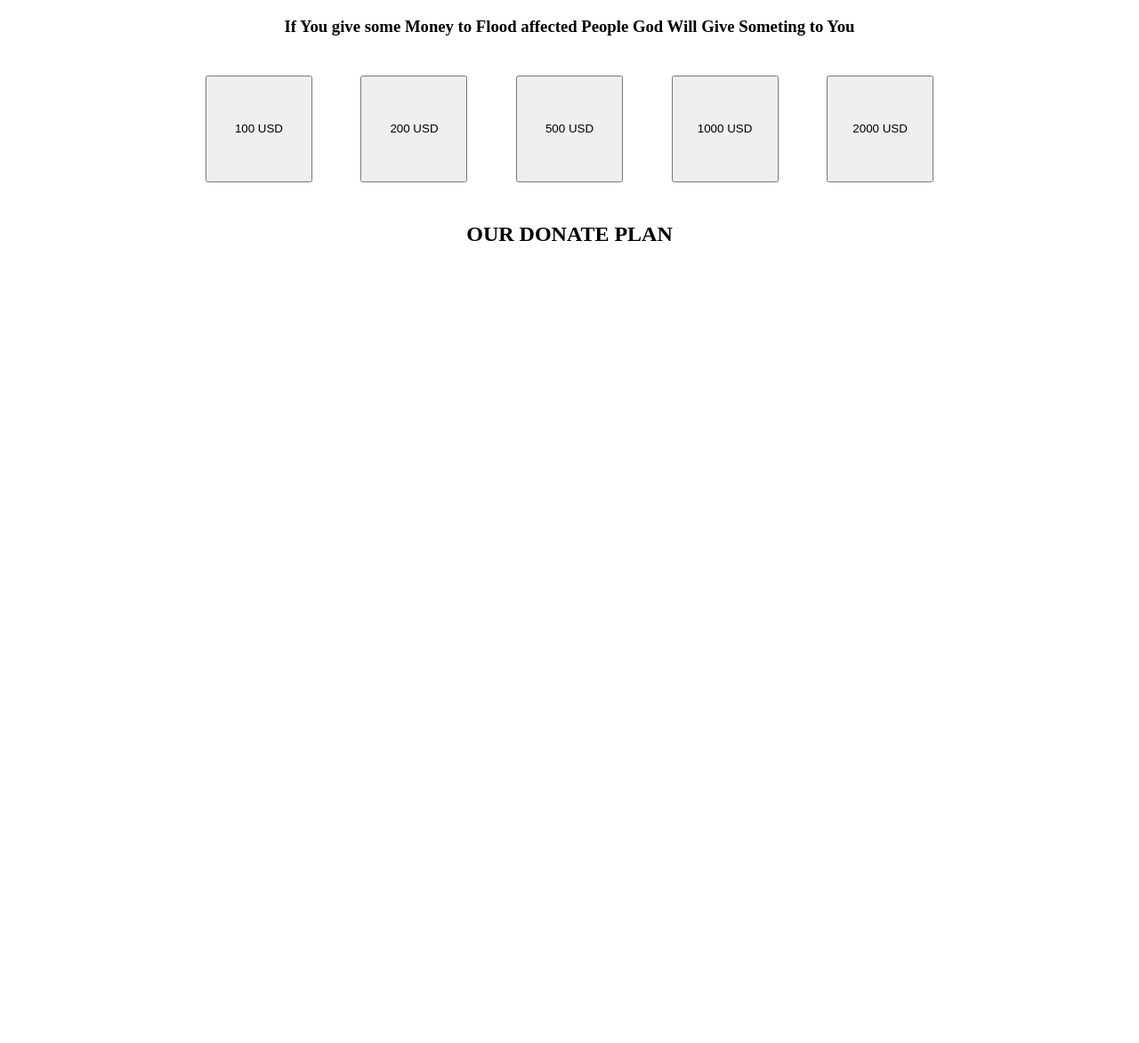
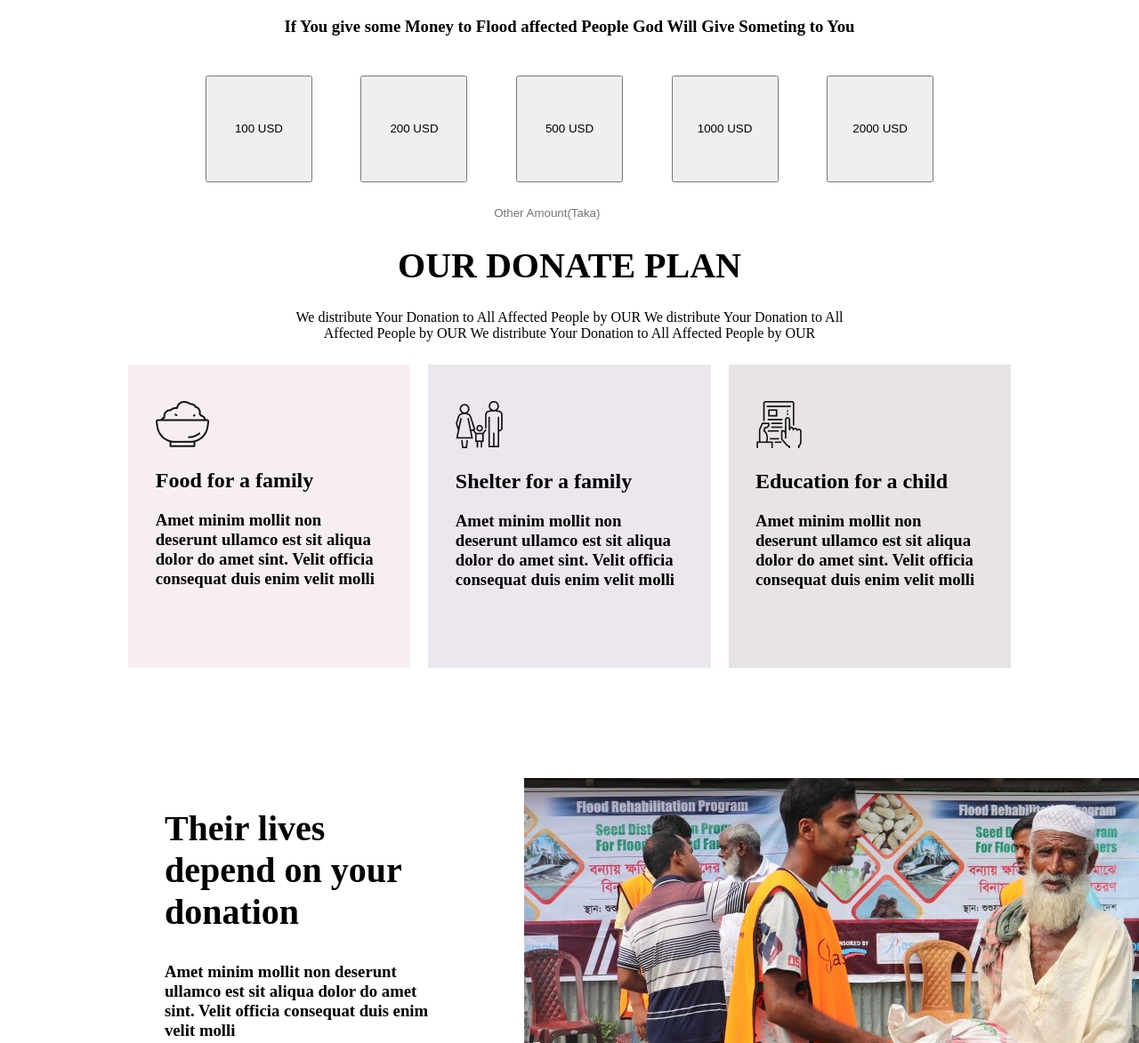
Before and after one commit to tarikulsk/for-humanity, a plain HTML site: page index.html in a window 1280 px wide. Shown: the part 872-2045 px from the top of the page at 89% size. Before the commit the page ends 1169 px from the top, so only its background shows below. Drawn offline with Linux system fonts and the light colour scheme.

Commit message:
akhono baki ache

```diff
--- a/index.html
+++ b/index.html
@@ -33,18 +33,75 @@
             <input class="button" type="button" value="1000 USD">
             <input class="button" type="button" value="2000 USD">
         </div>
+        <div> <input type="text" name="" id="amount" placeholder=" Other Amount(Taka)">
+
+
+        </div>
 
     </div>
 
-    <section class="kichu">
-        <h1>OUR DONATE PLAN</h1>
-        <h3> </h3>
+    <div id="lolll">
+        <h1> OUR DONATE PLAN </h1>
+        <div id="idd">
+            <p>We distribute Your Donation to All Affected People by OUR We distribute Your Donation to All Affected
+                People by OUR We distribute Your Donation to All Affected People by OUR
+            </p>
+        </div>
 
-    </section>
-    <section class=".kichu">
+    </div>
+    <section class="flexible-container">
+        <div class="flexible-1">
+            <i> <img src="icons/food.png" alt=""></i>
+            <h2>Food for a family</h2>
+            <h3>Amet minim mollit non deserunt
+                ullamco est sit aliqua dolor do amet
+                sint. Velit officia consequat duis enim
+                velit molli</h3>
+        </div>
+        <div class="flexible-2">
+            <i> <img src="icons/shelter.png" alt=""></i>
+            <h2> Shelter for a family</h2>
+            <h3>Amet minim mollit non deserunt
+                ullamco est sit aliqua dolor do amet
+                sint. Velit officia consequat duis enim
+                velit molli</h3>
 
+        </div>
+        <div class="flexible-3">
+            <i> <img src="icons/Frame-1.png" alt=""></i>
+            <h2> Education for a child</h2>
+            <h3>Amet minim mollit non deserunt
+                ullamco est sit aliqua dolor do amet
+                sint. Velit officia consequat duis enim
+                velit molli</h3>
+
+        </div>
     </section>
 
+    <section class="flexible-container">
+        <div class="half-width">
+            <h1> Their lives depend on
+                your donation</h1>
+            <h3>Amet minim mollit non deserunt
+                ullamco est sit aliqua dolor do amet
+                sint. Velit officia consequat duis enim
+                velit molli</h3>
+
+        </div>
+        <div class="half-width"> <img src="images/donation10.jpg" alt=""></div>
+    </section>
+
+    <section class="flexible-container">
+        <div class="half-width"> <img src="images/donation13.jpg" alt=""></div>
+        <div class="half-width">
+            <h1> They need us
+                to suvive</h1>
+            <h3>Amet minim mollit non deserunt
+                ullamco est sit aliqua dolor do amet
+                sint. Velit officia consequat duis enim
+                velit molli</h3>
+        </div>
+    </section>
 
 
 </body>
--- a/style.css
+++ b/style.css
@@ -11,8 +11,7 @@
     margin-inline: 0%;
 }
 
-
-h1 {
+.h1 {
     text-align: center;
 }
 
@@ -21,6 +20,10 @@ h1 {
     color: white;
     padding-top: 0;
     font-size: 50px;
+}
+
+#amount {
+    border: none;
 }
 
 
@@ -47,8 +50,6 @@ h1 {
 
 .kichu {
     text-align: center;
-    padding-top: 0%;
-    margin: 0%;
 }
 
 .link-button {
@@ -71,3 +72,57 @@ h1 {
     margin: 2%;
 
 }
+
+#lolll {
+    text-align: center;
+}
+
+h1 {
+    font-size: 40px;
+}
+
+.flexible-1 {
+    margin: 10px;
+    background-color: rgb(247, 239, 239);
+    height: 300px;
+    padding-left: 3%;
+    padding-right: 3%;
+    padding-top: 4%;
+}
+
+.flexible-2 {
+    margin: 10px;
+    background-color: rgb(236, 231, 238);
+    height: 300px;
+    padding-left: 3%;
+    padding-right: 3%;
+    padding-top: 4%;
+}
+
+.flexible-3 {
+    margin: 10px;
+    background-color: rgb(231, 227, 230);
+    height: 300px;
+    padding-left: 3%;
+    padding-right: 3%;
+    padding-top: 4%;
+}
+
+
+.flexible-container {
+    display: flex;
+    margin-left: 10%;
+    margin-right: 10%;
+    margin-top: 0%;
+    margin-bottom: 5%;
+}
+
+#idd {
+    padding-left: 25%;
+    padding-right: 25%;
+}
+
+.half-width {
+    width: 50%;
+    padding: 5%;
+}
```
